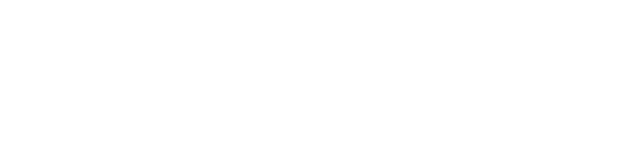
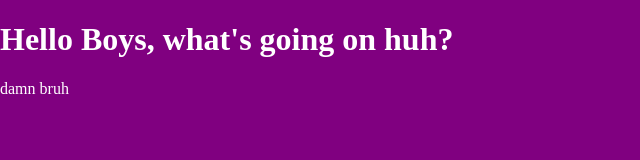
Before and after one commit to heyLaksh/dark-light-toggle-fem, a website: page src/index.html in a window 1280 px wide. Shown: the whole page, without its empty margins (0-640 px from the left). Drawn offline with nearby package versions, Linux system fonts and the light colour scheme; files that its build step writes are made by us from their sources.

Commit message:
NPM worked

```diff
--- a/index.html
+++ b/src/index.html
@@ -4,9 +4,13 @@
     <meta charset="UTF-8">
     <meta http-equiv="X-UA-Compatible" content="IE=edge">
     <meta name="viewport" content="width=device-width, initial-scale=1.0">
-    <title>Document</title>
+    <link rel="stylesheet" href="./public/css/styles.css">
+    <title>Page</title>
 </head>
 <body>
-
+    <h1> Hello Boys, what's going on huh?</h1>
+    <p>
+        damn bruh
+    </p>
 </body>
 </html>
--- /dev/null
+++ b/src/sass/_globals.scss
@@ -0,0 +1,6 @@
+body {
+    margin: 0;
+    padding: 0;
+    background-color: purple;
+    color: white;
+}
--- /dev/null
+++ b/src/sass/styles.scss
@@ -0,0 +1 @@
+@import "globals";
```
Also changed, not shown: package.json (added, +32 -0 lines), src/README.md (added), 2 other files.
